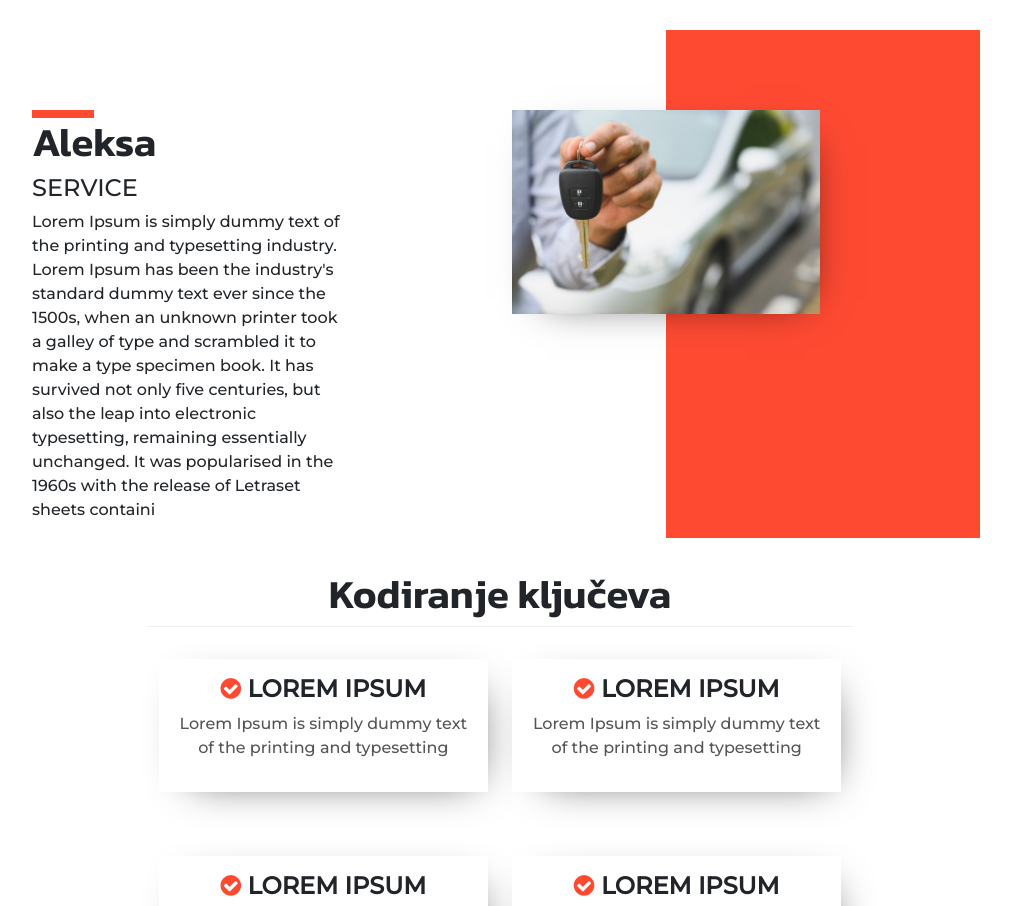
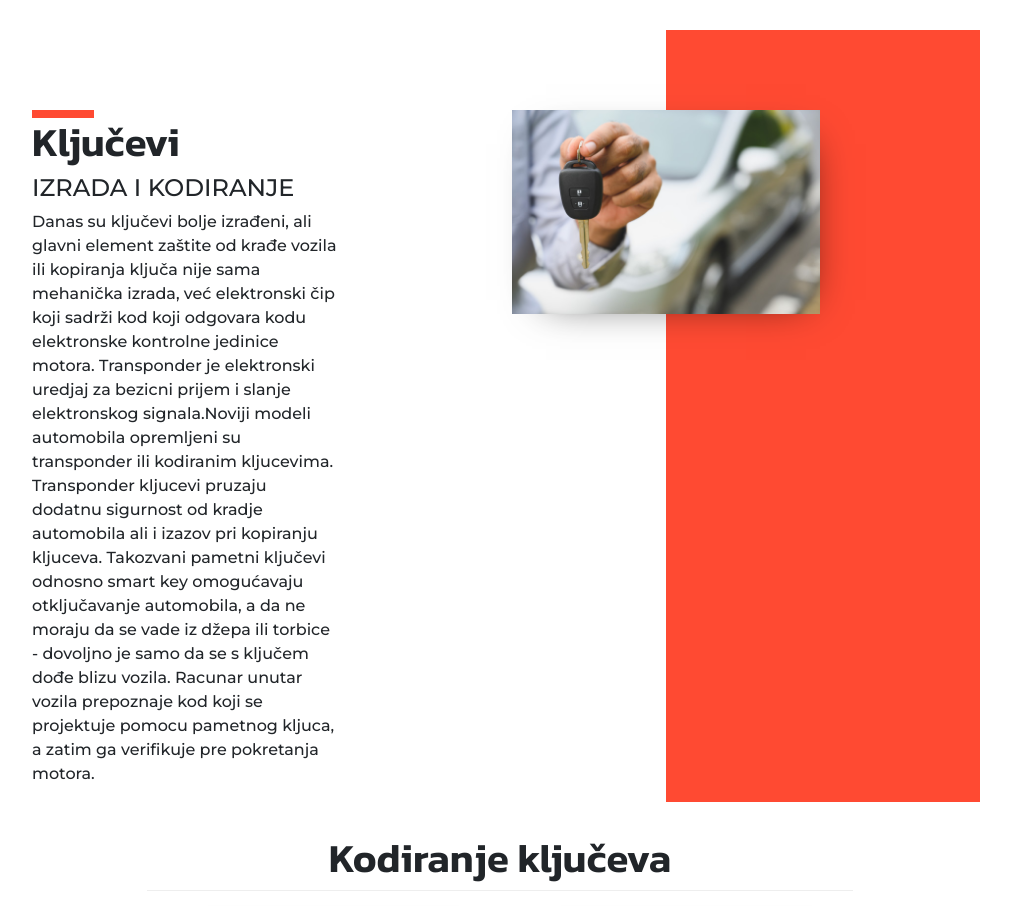
Before and after one commit to luxal99/darko-sice, a website: page pages/kljucevi.html in a window 1280 px wide. Shown: the part 153-1059 px from the top of the page, without its empty margins (140-1151 px from the left). Drawn offline with nearby package versions, Linux system fonts and the light colour scheme.

Commit message:
Key page finish

```diff
--- a/pages/kljucevi.html
+++ b/pages/kljucevi.html
@@ -80,17 +80,17 @@
 
                 <div class="col-sm right-col">
                     <div class="red-line"></div>
-                    <h1>Aleksa</h1>
-                    <h4>SERVICE</h4>
-                    <p>Lorem Ipsum is simply dummy text of the printing and typesetting industry. Lorem Ipsum has been
-                        the
-                        industry's standard dummy text ever since the 1500s, when an unknown printer took a galley of
-                        type
-                        and scrambled it to make a type specimen book. It has survived not only five centuries, but also
-                        the
-                        leap into electronic typesetting, remaining essentially unchanged. It was popularised in the
-                        1960s
-                        with the release of Letraset sheets containi</p>
+                    <h1>Ključevi</h1>
+                    <h4>IZRADA I KODIRANJE</h4>
+                    <p>Danas su ključevi bolje izrađeni, ali glavni element zaštite od krađe vozila ili kopiranja ključa nije sama mehanička izrada, već elektronski čip koji sadrži kod koji odgovara kodu elektronske kontrolne jedinice motora.
+
+                        Transponder je elektronski uredjaj za bezicni prijem i slanje elektronskog signala.Noviji modeli automobila opremljeni su transponder ili kodiranim kljucevima.
+
+                        Transponder kljucevi pruzaju dodatnu sigurnost od kradje automobila ali i izazov pri kopiranju kljuceva.
+
+                        Takozvani pametni ključevi odnosno smart key omogućavaju otključavanje automobila, a da ne moraju da se vade iz džepa ili torbice - dovoljno je samo da se s ključem dođe blizu vozila.
+
+                        Racunar unutar vozila prepoznaje kod koji se projektuje pomocu pametnog kljuca, a zatim ga verifikuje pre pokretanja motora.</p>
                 </div>
                 <div class="col-sm left-col">
                     <img src="../img/businessman-giving-car-key-getting-new-car-concept_108064-172.jpg"
@@ -108,7 +108,7 @@
                         <div class="col-sm">
                             <div class="mechanic-card">
                                 <div >
-                                    <h4><i class="fa fa-check-circle" aria-hidden="true"></i> Lorem Ipsum </h4>
+                                    <h4><i class="fa fa-check-circle" aria-hidden="true"></i> Izgubljeni ključ </h4>
                                     <p>Lorem Ipsum is simply dummy text of the printing and typesetting</p>
                                 </div>
                             </div>
@@ -116,7 +116,7 @@
                         <div class="col-sm">
                             <div class="mechanic-card">
                                 <div >
-                                    <h4><i class="fa fa-check-circle" aria-hidden="true"></i> Lorem Ipsum </h4>
+                                    <h4><i class="fa fa-check-circle" aria-hidden="true"></i> Smart ključevi </h4>
                                     <p>Lorem Ipsum is simply dummy text of the printing and typesetting</p>
                                 </div>
                             </div>
@@ -126,7 +126,7 @@
                         <div class="col-sm">
                             <div class="mechanic-card">
                                 <div >
-                                    <h4><i class="fa fa-check-circle" aria-hidden="true"></i> Lorem Ipsum </h4>
+                                    <h4><i class="fa fa-check-circle" aria-hidden="true"></i> Narezivanje</h4>
                                     <p>Lorem Ipsum is simply dummy text of the printing and typesetting</p>
                                 </div>
                             </div>
@@ -134,7 +134,7 @@
                         <div class="col-sm">
                             <div class="mechanic-card">
                                 <div >
-                                    <h4><i class="fa fa-check-circle" aria-hidden="true"></i> Lorem Ipsum </h4>
+                                    <h4><i class="fa fa-check-circle" aria-hidden="true"></i> Kodiranje </h4>
                                     <p>Lorem Ipsum is simply dummy text of the printing and typesetting</p>
                                 </div>
                             </div>
@@ -153,15 +153,27 @@
             <div class="swiper-wrapper">
                 <!-- Slides -->
                 <div class="swiper-slide">
-                    <img src="../img/businessman-giving-car-key-getting-new-car-concept_108064-172.jpg"
+                    <img src="../img/key/81323848_1224974897695095_955079514063372288_n.jpg"
                          class="img-fluid">
                 </div>
                 <div class="swiper-slide">
-                    <img src="../img/businessman-giving-car-key-getting-new-car-concept_108064-172.jpg"
+                    <img src="../img/key/88175451_1275074346018483_8232817364236763136_n.jpg"
                          class="img-fluid">
                 </div>
                 <div class="swiper-slide">
-                    <img src="../img/businessman-giving-car-key-getting-new-car-concept_108064-172.jpg"
+                    <img src="../img/key/104056561_1359545260904724_282449505895138109_n.jpg"
+                         class="img-fluid">
+                </div>
+                <div class="swiper-slide">
+                    <img src="../img/key/107355682_1379073558951894_3110886977978972128_n.jpg"
+                         class="img-fluid">
+                </div>
+                <div class="swiper-slide">
+                    <img src="../img/key/135619740_1530679670457948_8740775456274133296_n.jpg"
+                         class="img-fluid">
+                </div>
+                <div class="swiper-slide">
+                    <img src="../img/key/135827142_1530679873791261_6902742361628814168_n.jpg"
                          class="img-fluid">
                 </div>
             </div>
```
Also changed, not shown: img/key/104056561_1359545260904724_282449505895138109_n.jpg (added), img/key/107355682_1379073558951894_3110886977978972128_n.jpg (added), img/key/135619740_1530679670457948_8740775456274133296_n.jpg (added), img/key/135827142_1530679873791261_6902742361628814168_n.jpg (added), img/key/81323848_1224974897695095_955079514063372288_n.jpg (added), img/key/88175451_1275074346018483_8232817364236763136_n.jpg (added).
